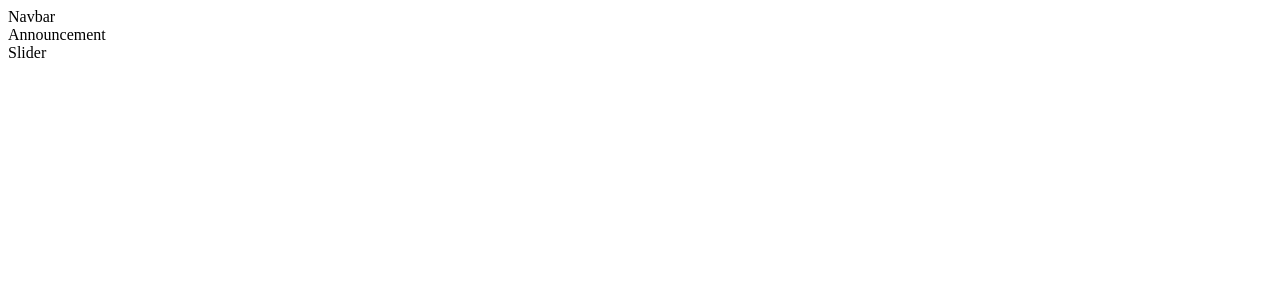
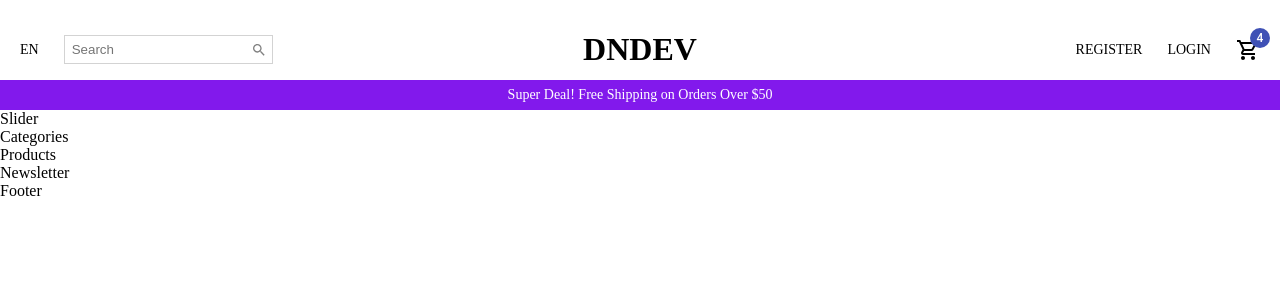
Before and after one commit to dakotadavis58/styled_component_ecommerce, a React (Create React App) app: page / in a window 1280 px wide. Shown: the top 300 px of the page. Built offline with nearby package versions, Linux system fonts and the light colour scheme.

Commit message:
navbar + ann. done, next is slider

```diff
--- /dev/null
+++ b/public/index.css
@@ -0,0 +1,4 @@
+body {
+  padding: 0;
+  margin: 0;
+}
--- a/public/index.html
+++ b/public/index.html
@@ -15,6 +15,7 @@
       user's mobile device or desktop. See https://developers.google.com/web/fundamentals/web-app-manifest/
     -->
     <link rel="manifest" href="%PUBLIC_URL%/manifest.json" />
+    <link rel="stylesheet" href="./index.css" />
     <!--
       Notice the use of %PUBLIC_URL% in the tags above.
       It will be replaced with the URL of the `public` folder during the build.
--- a/src/components/Announcement.jsx
+++ b/src/components/Announcement.jsx
@@ -1,7 +1,19 @@
 import React from "react";
+import styled from "styled-components";
+
+const Container = styled.div`
+  height: 30px;
+  background-color: #8219ec;
+  color: #ffffff;
+  display: flex;
+  align-items: center;
+  justify-content: center;
+  font-size: 14px;
+  font-weight: 500;
+`;
 
 const Announcement = () => {
-  return <div>Announcement</div>;
+  return <Container>Super Deal! Free Shipping on Orders Over $50</Container>;
 };
 
 export default Announcement;
--- a/src/components/Navbar.jsx
+++ b/src/components/Navbar.jsx
@@ -1,7 +1,92 @@
 import React from "react";
+import { Badge } from "@material-ui/core";
+import { Search, ShoppingCartOutlined } from "@material-ui/icons";
+import styled from "styled-components";
+import { mobile } from "../responsive";
+
+const Container = styled.div`
+  height: 80px;
+  ${mobile({ height: "50px" })}
+`;
+
+const Wrapper = styled.div`
+  padding: 10px 20px;
+  display: flex;
+  align-items: center;
+  justify-content: space-between;
+  ${mobile({ padding: "10px 0px" })}
+`;
+const Left = styled.div`
+  flex: 1;
+  display: flex;
+  align-items: center;
+`;
+const Language = styled.span`
+  font-size: 14px;
+  cursor: pointer;
+  ${mobile({ display: "none" })}
+`;
+const SearchContainer = styled.div`
+  border: 0.5px solid lightGrey;
+  display: flex;
+  align-items: center;
+  margin-left: 25px;
+  padding: 5px;
+`;
+const Input = styled.input`
+  border: none;
+  ${mobile({ width: "50px" })}
+`;
+const Center = styled.div`
+  flex: 1;
+  text-align: center;
+`;
+
+const Logo = styled.h1`
+  font-weight: bold;
+  ${mobile({ fontSize: "24px" })}
+`;
+
+const Right = styled.div`
+  flex: 1;
+  display: flex;
+  align-items: center;
+  justify-content: flex-end;
+  ${mobile({ flex: 2, justifyContent: "center" })}
+`;
+const MenuItem = styled.div`
+  font-size: 14px;
+  cursor: pointer;
+  margin-left: 25px;
+  ${mobile({ fontSize: "12px", marginLeft: "10px" })}
+`;
 
 const Navbar = () => {
-  return <div>Navbar</div>;
+  return (
+    <Container>
+      <Wrapper>
+        <Left>
+          <Language>EN</Language>
+          <SearchContainer>
+            <Input placeholder="Search" />
+            <Search style={{ color: "gray", fontSize: 16 }} />
+          </SearchContainer>
+        </Left>
+        <Center>
+          <Logo>DNDEV</Logo>
+        </Center>
+        <Right>
+          <MenuItem>REGISTER</MenuItem>
+          <MenuItem>LOGIN</MenuItem>
+          <MenuItem>
+            <Badge badgeContent={4} color="primary">
+              <ShoppingCartOutlined />
+            </Badge>
+          </MenuItem>
+        </Right>
+      </Wrapper>
+    </Container>
+  );
 };
 
 export default Navbar;
--- a/src/pages/Home.jsx
+++ b/src/pages/Home.jsx
@@ -1,5 +1,9 @@
 import React from "react";
 import Announcement from "../components/Announcement";
+import Categories from "../components/Categories";
+import Footer from "../components/Footer";
+import Newsletter from "../components/Newsletter";
+import Products from "../components/Products";
 import Slider from "../components/Slider";
 
 const Home = () => {
@@ -7,6 +11,10 @@ const Home = () => {
     <div>
       <Announcement />
       <Slider />
+      <Categories />
+      <Products />
+      <Newsletter />
+      <Footer />
     </div>
   );
 };
--- /dev/null
+++ b/src/responsive.js
@@ -0,0 +1,9 @@
+import { css } from "styled-components";
+
+export const mobile = (props) => {
+  return css`
+    @media only screen and (max-width: 450px) {
+      ${props}
+    }
+  `;
+};
```
Also changed, not shown: package.json (+5 -2 lines), src/data.js (added), 1 other file (tests, documents, lock files or other folders).
